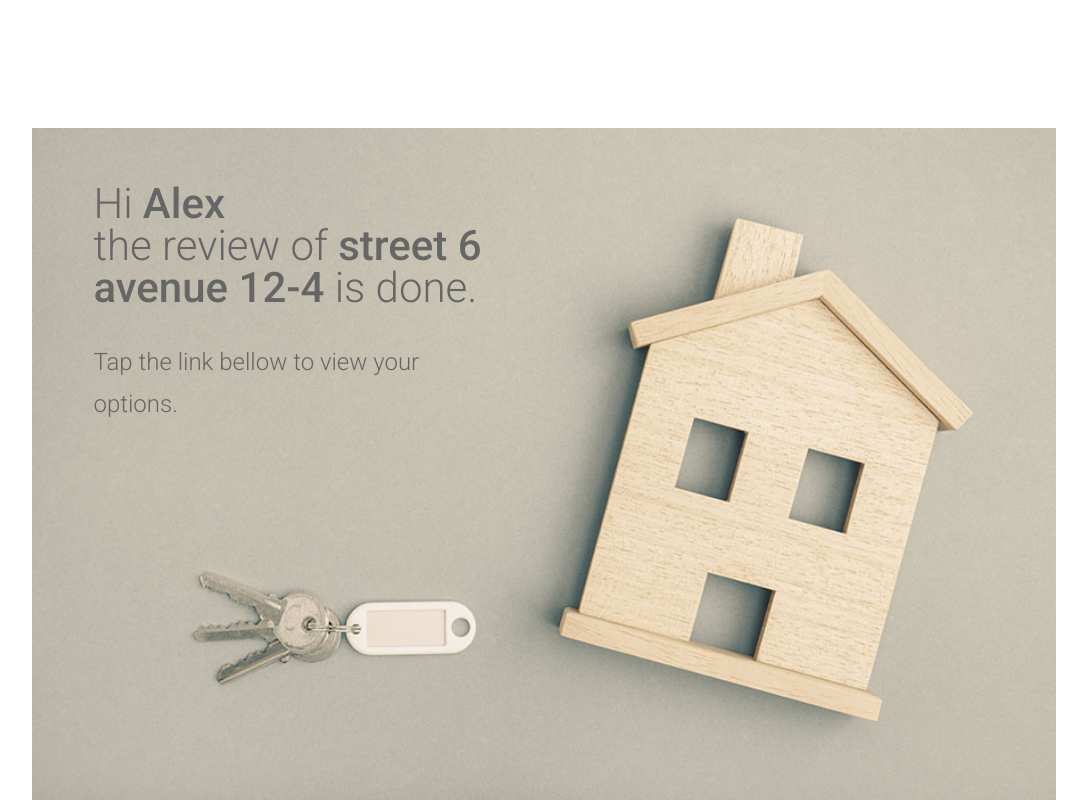
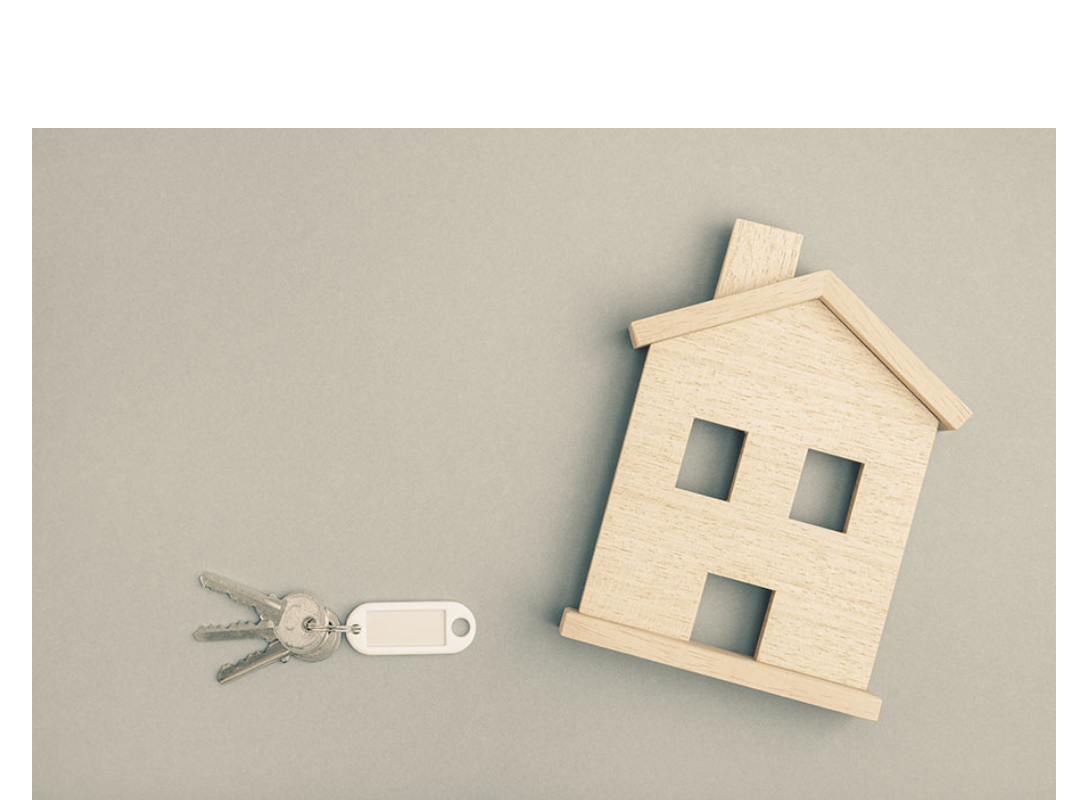
Before and after one commit to agarria/house-banner, a plain HTML site: page index.html in a window 1280 px wide. Shown: the whole page, without its empty margins (96-1183 px from the left). Drawn offline with Linux system fonts and the light colour scheme.

Commit message:
Label fix

```diff
--- a/index.html
+++ b/index.html
@@ -122,15 +122,12 @@
     <main>
         <article>
             <img src="img/img-1.jpg">
-            <label>Hi <b>Alex</b><br>the review of <b>street 6 avenue 12-4</b> is done.<span>Tap the link bellow to view your options.</span></label>
         </article>
         <article>
             <img src="img/img-2.jpg">
-            <label>Hi <b>Alex</b><br>the review of <b>street 6 avenue 12-4</b> is done.<span>Tap the link bellow to view your options.</span></label>
         </article>
         <article>
             <img src="img/img-3.jpg">
-            <label>Hi <b>Alex</b><br>the review of <b>street 6 avenue 12-4</b> is done.<span>Tap the link bellow to view your options.</span></label>
         </article>
     </main>
 </body>
```
